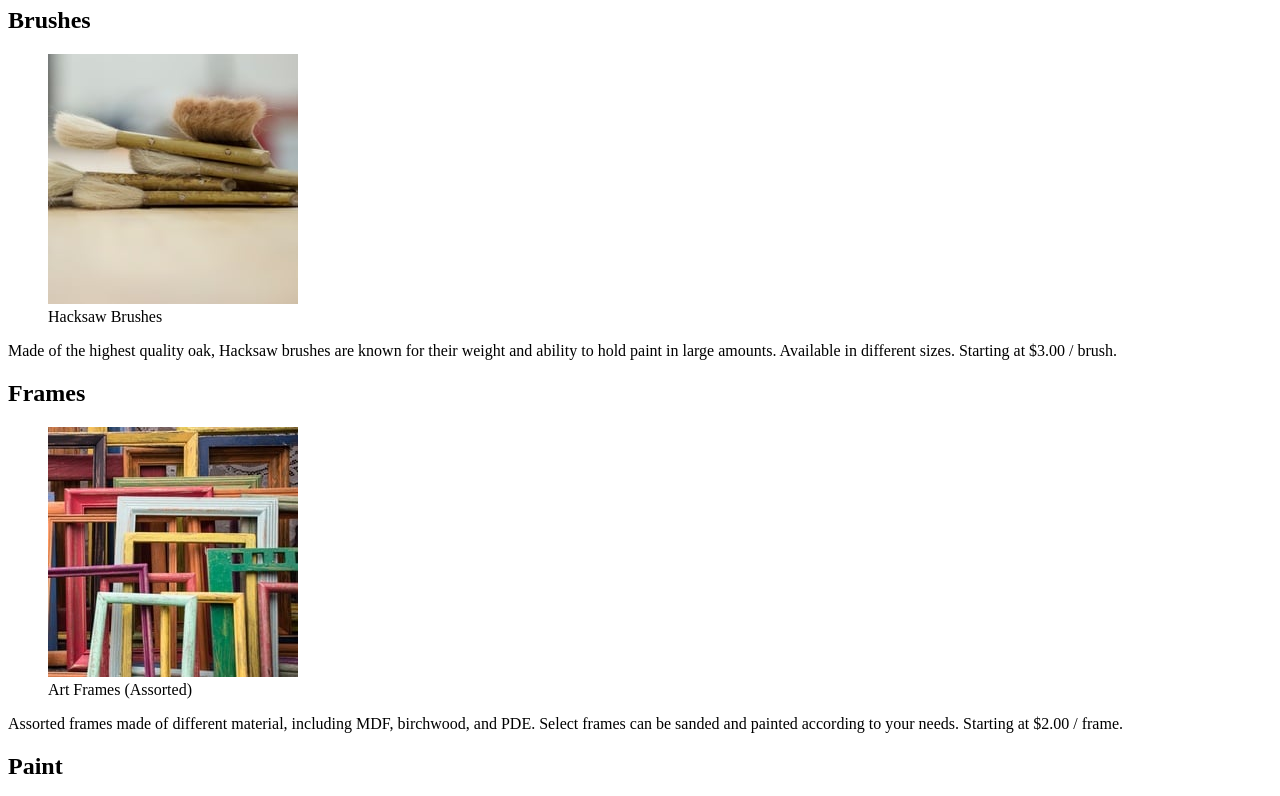
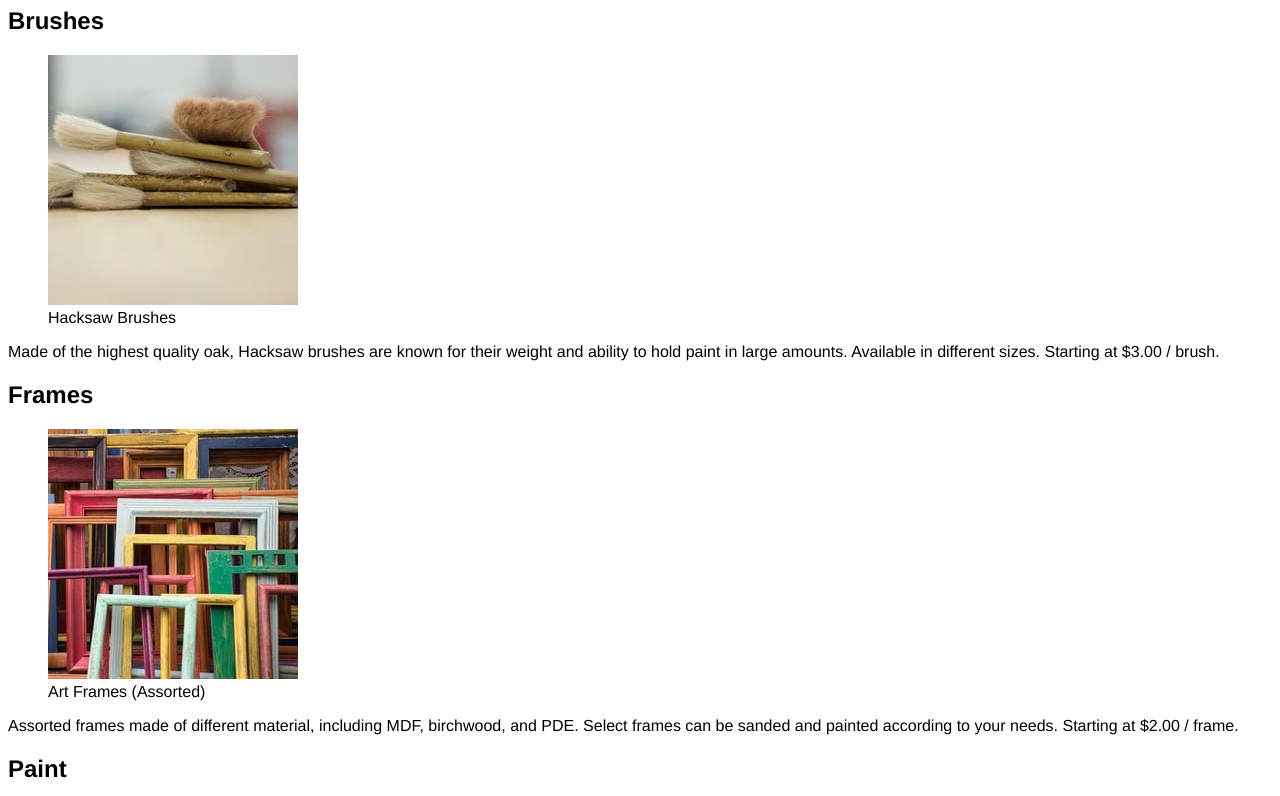
Before and after one commit to lofiandcode/codecademy-dasmotos-arts-and-crafts-project, a plain HTML site: page index.html in a window 1280 px wide. Shown: the part 73-869 px from the top of the page. Drawn offline with Linux system fonts and the light colour scheme.

Commit message:
Link stylesheet to HTML
Link stylesheet to HTML and set font on entire site to Helvetica

```diff
--- a/index.html
+++ b/index.html
@@ -1,7 +1,7 @@
 <!DOCTYPE html>
 <html lang="en">
   <head>
-
+    <link href='styles.css' rel='stylesheet' type='text/css'>
   </head>
   <body>
     <header>
--- a/styles.css
+++ b/styles.css
@@ -0,0 +1,3 @@
+body {
+  font-family: Helvetica;
+}
```
